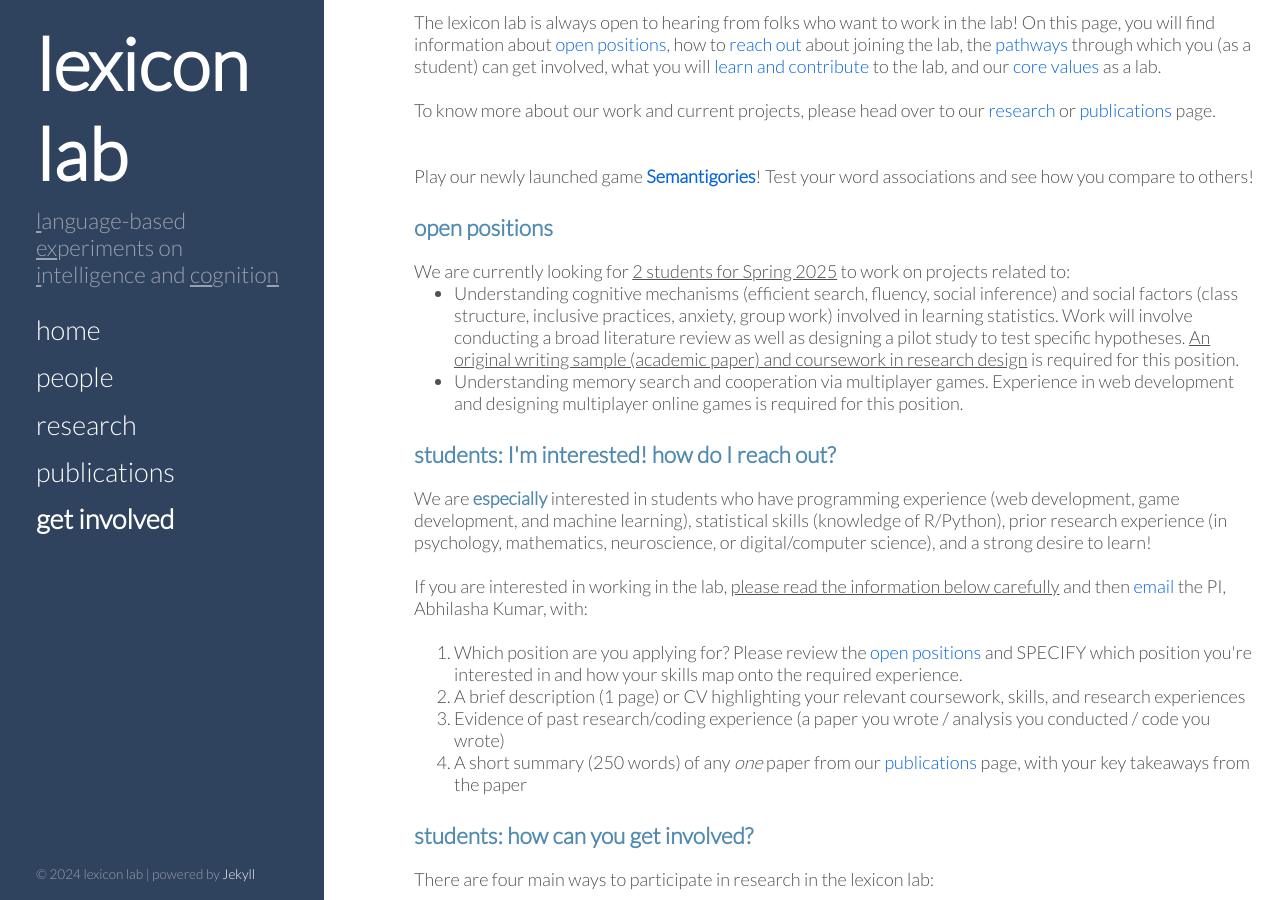
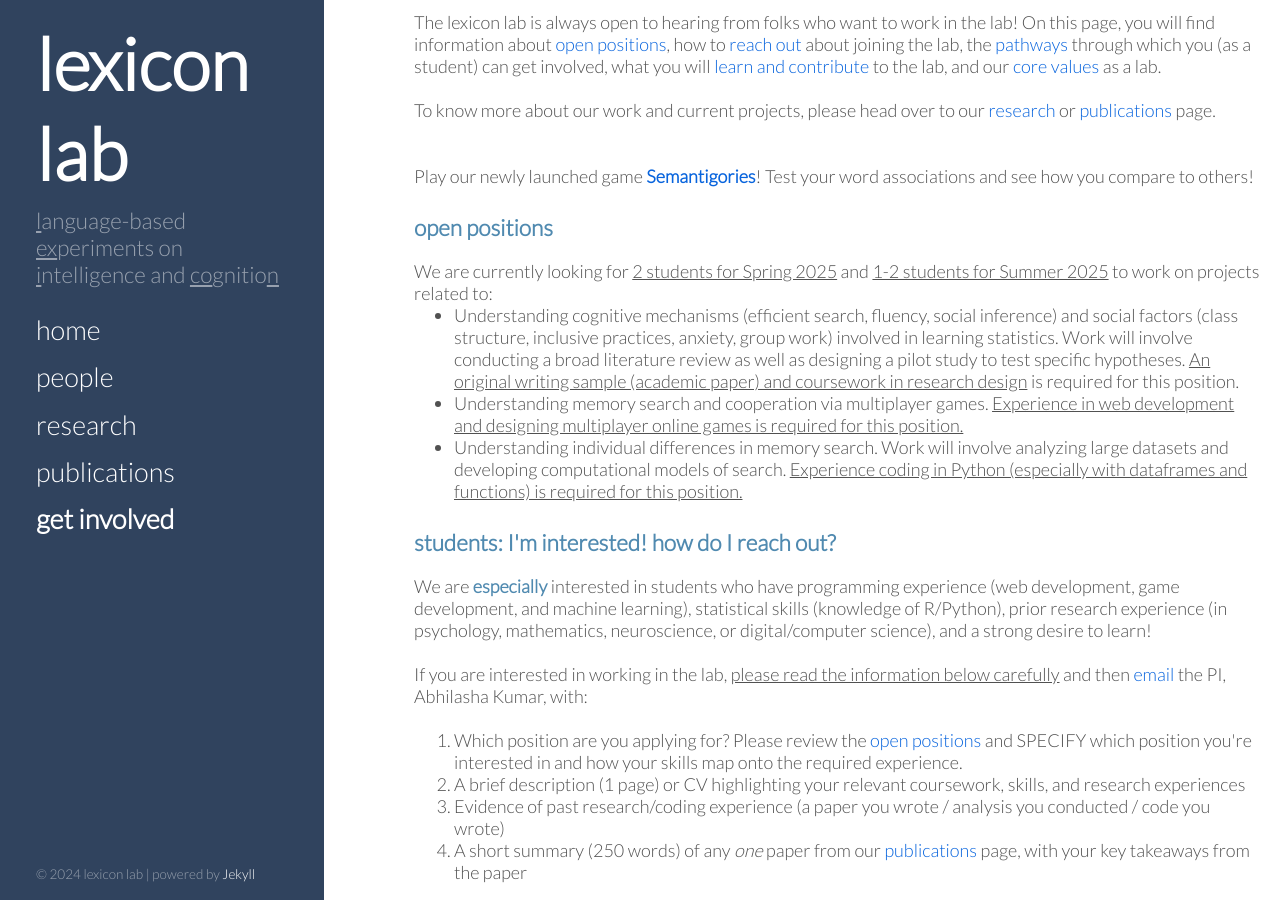
Before and after one commit to thelexiconlab/thelexiconlab.github.io, a Jekyll site: the page built from get involved.html, in a window 1280 px wide and 900 px high, scrolled down 700 px. Built offline with Jekyll 4.4.1, drawn with Linux system fonts in a browser that asks for light colours; Markdown is read by kramdown in place of the engine named in the settings.

Commit message:
update open

```diff
--- a/get involved.html
+++ b/get involved.html
@@ -20,10 +20,11 @@ To know more about our work and current projects, please head over to our <a hre
 
 <p><h3 style="color:#508AB0" id="open">open positions</h3> </p>
 
-We are currently looking for <u>2 students for Spring 2025</u> to work on projects related to:
+We are currently looking for <u>2 students for Spring 2025</u> and <u>1-2 students for Summer 2025</u> to work on projects related to:
 <ul>
 <li>Understanding cognitive mechanisms (efficient search, fluency, social inference) and social factors (class structure, inclusive practices, anxiety, group work) involved in learning statistics. Work will involve conducting a broad literature review as well as designing a pilot study to test specific hypotheses. <u>An original writing sample (academic paper) and coursework in research design</u> is required for this position. </li>
-<li>Understanding memory search and cooperation via multiplayer games. Experience in web development and designing multiplayer online games is required for this position. </li>
+<li>Understanding memory search and cooperation via multiplayer games. <u>Experience in web development and designing multiplayer online games is required for this position. </u></li>
+<li>Understanding individual differences in memory search. Work will involve analyzing large datasets and developing computational models of search. <u>Experience coding in Python (especially with dataframes and functions) is required for this position.</u></li>
 </ul>
 <!--
 We are looking for 1-2 students
```
